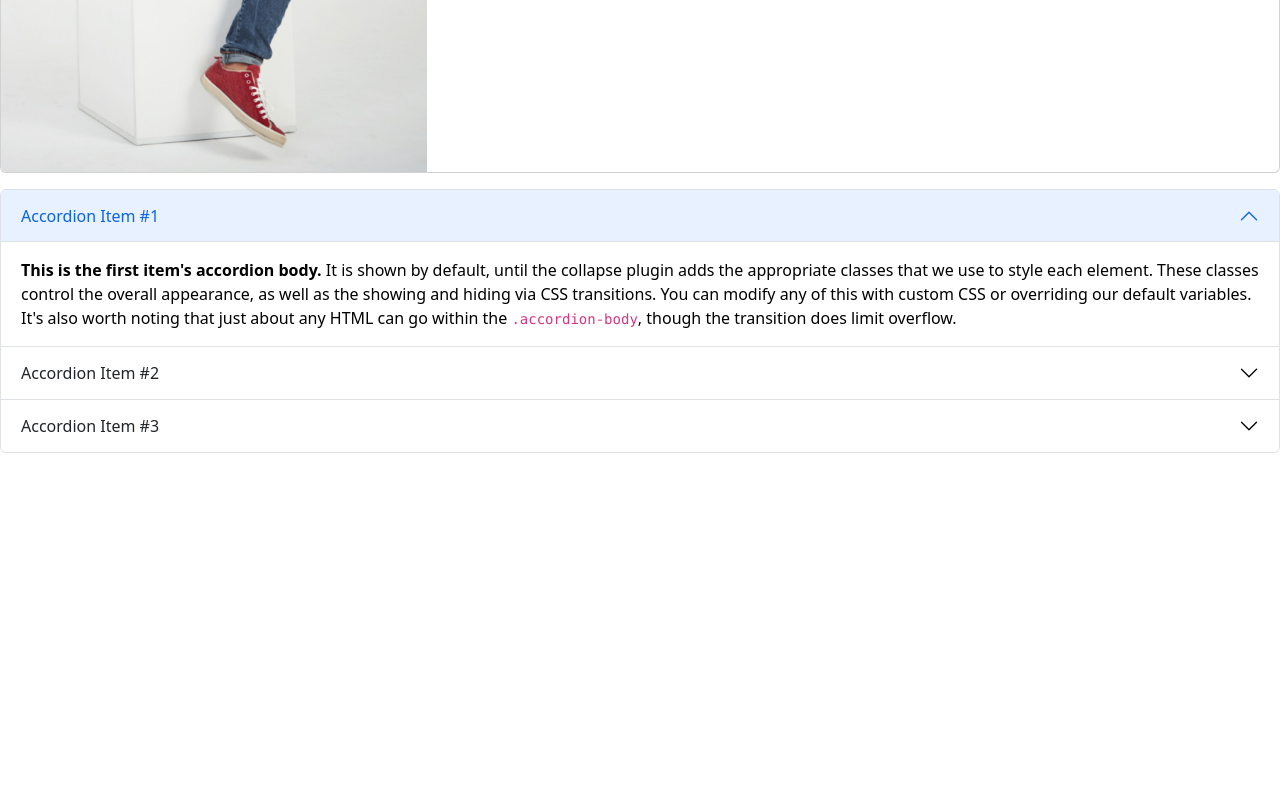
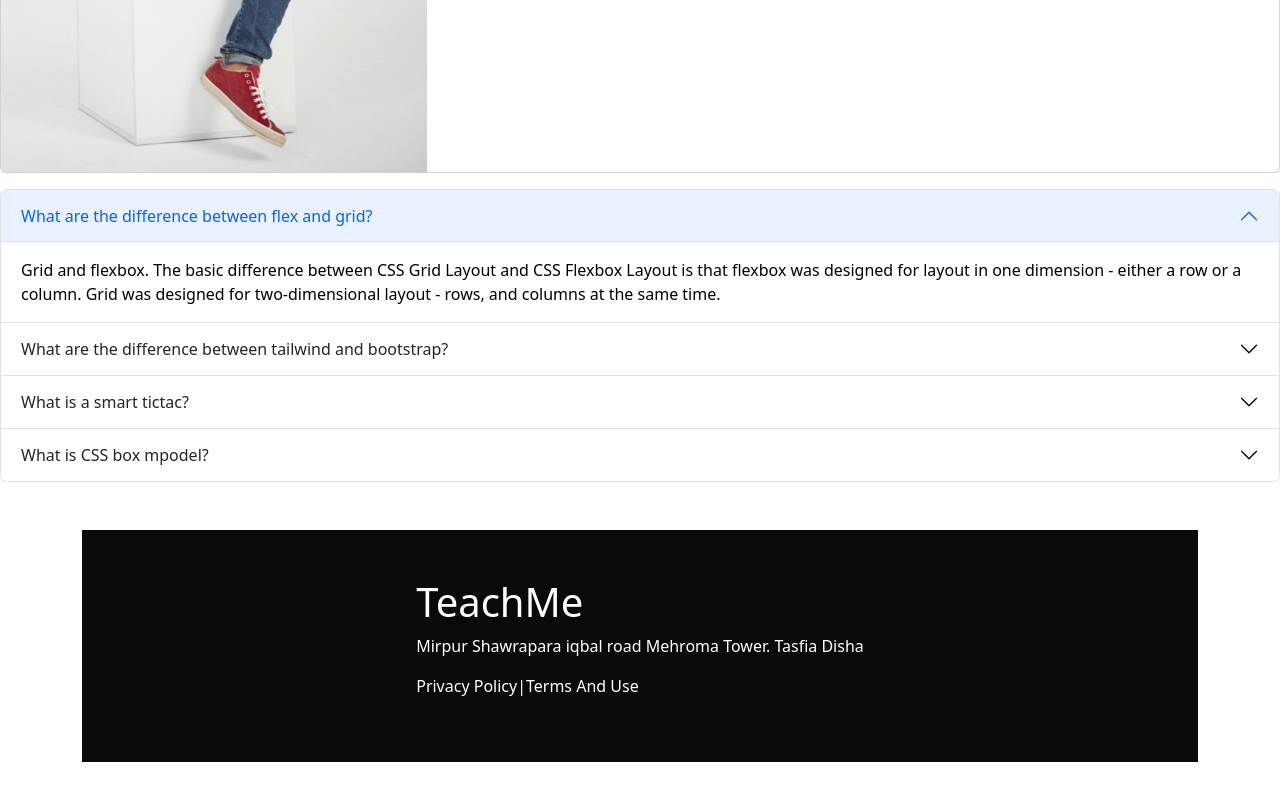
Before and after one commit to Tasfiadisha15/TeachMe-Web, a plain HTML site: page index.html in a window 1280 px wide. Shown: the part 2119-2919 px from the top of the page. Before the commit the page ends 2572 px from the top, so only its background shows below. Drawn offline with nearby package versions, Linux system fonts and the light colour scheme.

Commit message:
adding footer

```diff
--- a/index.html
+++ b/index.html
@@ -295,18 +295,15 @@
                     <h2 class="accordion-header" id="headingOne">
                         <button class="accordion-button" type="button" data-bs-toggle="collapse"
                             data-bs-target="#collapseOne" aria-expanded="true" aria-controls="collapseOne">
-                            Accordion Item #1
+                            What are the difference between flex and grid?
                         </button>
                     </h2>
                     <div id="collapseOne" class="accordion-collapse collapse show" aria-labelledby="headingOne"
                         data-bs-parent="#accordionExample">
                         <div class="accordion-body">
-                            <strong>This is the first item's accordion body.</strong> It is shown by default, until the
-                            collapse plugin adds the appropriate classes that we use to style each element. These
-                            classes control the overall appearance, as well as the showing and hiding via CSS
-                            transitions. You can modify any of this with custom CSS or overriding our default variables.
-                            It's also worth noting that just about any HTML can go within the
-                            <code>.accordion-body</code>, though the transition does limit overflow.
+                            Grid and flexbox. The basic difference between CSS Grid Layout and CSS Flexbox Layout is
+                            that flexbox was designed for layout in one dimension - either a row or a column. Grid was
+                            designed for two-dimensional layout - rows, and columns at the same time.
                         </div>
                     </div>
                 </div>
@@ -314,18 +311,31 @@
                     <h2 class="accordion-header" id="headingTwo">
                         <button class="accordion-button collapsed" type="button" data-bs-toggle="collapse"
                             data-bs-target="#collapseTwo" aria-expanded="false" aria-controls="collapseTwo">
-                            Accordion Item #2
+                            What are the difference between tailwind and bootstrap?
                         </button>
                     </h2>
                     <div id="collapseTwo" class="accordion-collapse collapse" aria-labelledby="headingTwo"
                         data-bs-parent="#accordionExample">
                         <div class="accordion-body">
-                            <strong>This is the second item's accordion body.</strong> It is hidden by default, until
-                            the collapse plugin adds the appropriate classes that we use to style each element. These
-                            classes control the overall appearance, as well as the showing and hiding via CSS
-                            transitions. You can modify any of this with custom CSS or overriding our default variables.
-                            It's also worth noting that just about any HTML can go within the
-                            <code>.accordion-body</code>, though the transition does limit overflow.
+                            Bootstrap is the most popular HTML, CSS, and JS framework for developing responsive, mobile
+                            first projects on the web. On the other hand, Tailwind CSS is detailed as "A utility-first
+                            CSS framework for rapid UI development.
+                        </div>
+                    </div>
+                </div>
+                <div class="accordion-item">
+                    <h2 class="accordion-header" id="headingTwo">
+                        <button class="accordion-button collapsed" type="button" data-bs-toggle="collapse"
+                            data-bs-target="#collapseTwo" aria-expanded="false" aria-controls="collapseTwo">
+                            What is a smart tictac?
+                        </button>
+                    </h2>
+                    <div id="collapseTwo" class="accordion-collapse collapse" aria-labelledby="headingTwo"
+                        data-bs-parent="#accordionExample">
+                        <div class="accordion-body">
+                            A Smart version of the traditional TicTacToe. The game can be play against the Windows PC or
+                            against your friend. The player can choose desired difficulty level. The game has also been
+                            tweeted with audio-visual aids for fun filled gaming.
                         </div>
                     </div>
                 </div>
@@ -333,24 +343,36 @@
                     <h2 class="accordion-header" id="headingThree">
                         <button class="accordion-button collapsed" type="button" data-bs-toggle="collapse"
                             data-bs-target="#collapseThree" aria-expanded="false" aria-controls="collapseThree">
-                            Accordion Item #3
+                            What is CSS box mpodel?
                         </button>
                     </h2>
                     <div id="collapseThree" class="accordion-collapse collapse" aria-labelledby="headingThree"
                         data-bs-parent="#accordionExample">
                         <div class="accordion-body">
-                            <strong>This is the third item's accordion body.</strong> It is hidden by default, until the
-                            collapse plugin adds the appropriate classes that we use to style each element. These
-                            classes control the overall appearance, as well as the showing and hiding via CSS
-                            transitions. You can modify any of this with custom CSS or overriding our default variables.
-                            It's also worth noting that just about any HTML can go within the
-                            <code>.accordion-body</code>, though the transition does limit overflow.
+                            In CSS, the term "box model" is used when talking about design and layout. The CSS box model
+                            is essentially a box that wraps around every HTML element. It consists of: margins, borders,
+                            padding, and the actual content.
                         </div>
                     </div>
                 </div>
             </div>
         </section>
     </main>
+    <div class="container my-5 ">
+        <!-- Footer -->
+        <footer class="text-center text-lg-start text-white p-5 " style="background-color: #0a0a0a ">
+
+            <div class="d-flex align-items-center justify-content-center">
+                <div>
+                    <h1>TeachMe</h1>
+                    <p>Mirpur Shawrapara iqbal road Mehroma Tower. Tasfia Disha</p>
+                    <p>Privacy Policy|Terms And Use</p>
+                </div>
+            </div>
+        </footer>
+        <!-- Footer -->
+    </div>
+    <!-- End of .container -->
     <!-- javascript -->
     <script src="https://cdn.jsdelivr.net/npm/bootstrap@5.2.0/dist/js/bootstrap.bundle.min.js"
         integrity="sha384-A3rJD856KowSb7dwlZdYEkO39Gagi7vIsF0jrRAoQmDKKtQBHUuLZ9AsSv4jD4Xa"
```
